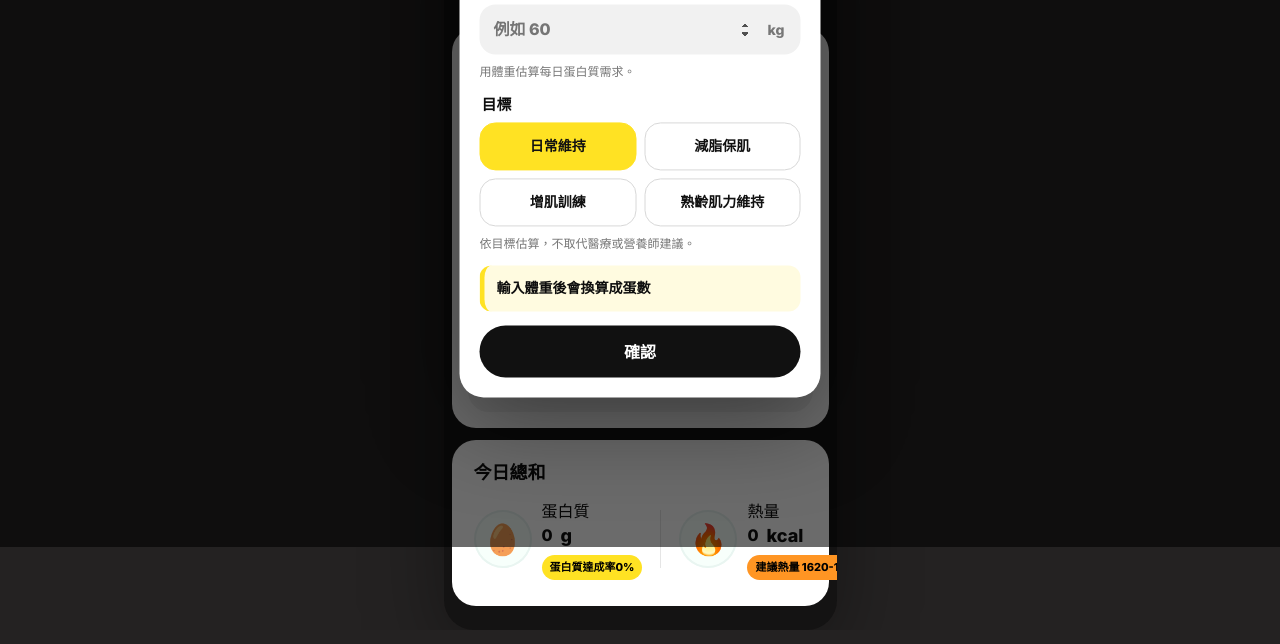
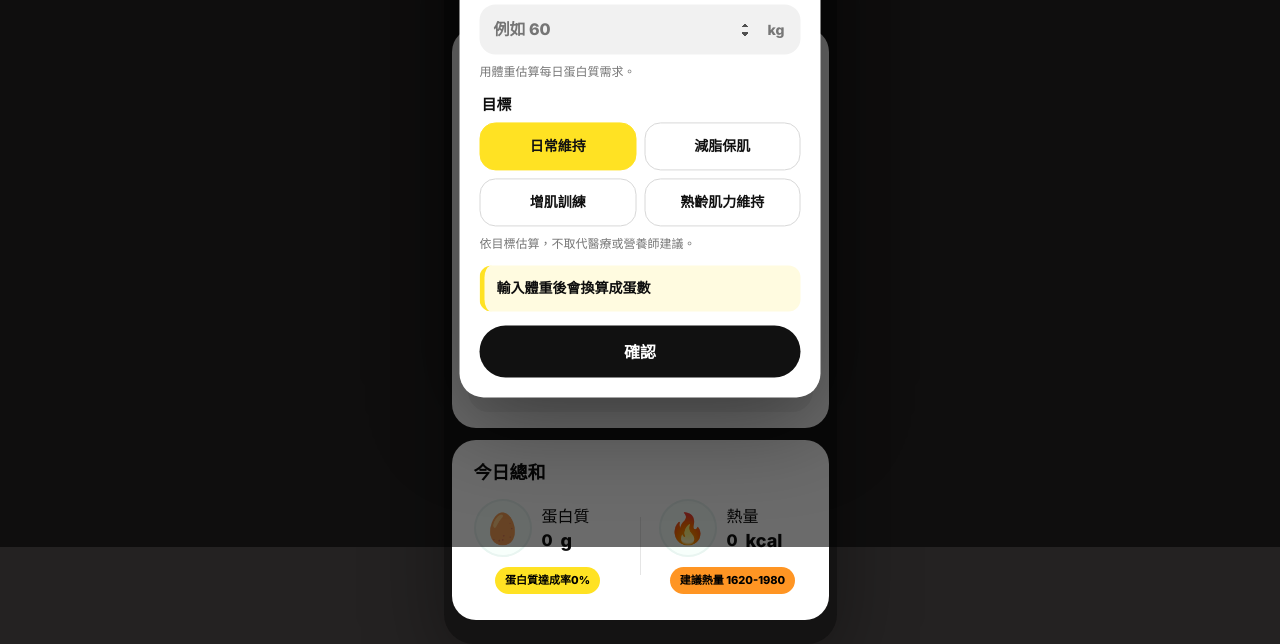
Before and after one commit to vickylan20-design/protein2026, a website: page index.html in a window 1280 px wide. Shown: the part 253-897 px from the top of the page. Drawn offline with Linux system fonts and the light colour scheme.

Commit message:
Fix summary badge layout

```diff
--- a/index.html
+++ b/index.html
@@ -77,8 +77,8 @@
               <div>
                 <span>蛋白質</span>
                 <strong><span id="totalProtein">0</span><small>g</small></strong>
-                <p class="summary-note tag tag-protein" id="proteinRate">蛋白質達成率0%</p>
               </div>
+              <p class="summary-note tag tag-protein" id="proteinRate">蛋白質達成率0%</p>
             </article>
             <div class="summary-divider" aria-hidden="true"></div>
             <article class="summary-item">
@@ -86,8 +86,8 @@
               <div>
                 <span>熱量</span>
                 <strong><span id="totalCalories">0</span><small>kcal</small></strong>
-                <p class="summary-note tag tag-energy" id="energyHint">建議熱量</p>
               </div>
+              <p class="summary-note tag tag-energy" id="energyHint">建議熱量</p>
             </article>
           </div>
         </section>
--- a/styles.css
+++ b/styles.css
@@ -406,12 +406,15 @@ h1 {
 }
 
 .summary-item {
-  display: flex;
+  display: grid;
+  grid-template-columns: auto minmax(0, 1fr);
+  grid-template-rows: auto auto;
   align-items: center;
-  gap: 10px;
+  column-gap: 10px;
+  row-gap: 10px;
 }
 
-.summary-item > div:last-child {
+.summary-item > div:not(.summary-icon) {
   min-width: 0;
 }
 
@@ -453,13 +456,16 @@ h1 {
 
 .summary-note {
   display: inline-flex;
+  grid-column: 1 / -1;
+  justify-self: center;
   width: max-content;
-  max-width: 100%;
-  margin: 8px 0 0;
-  padding: 5px 8px;
+  max-width: 150px;
+  margin: 0;
+  padding: 6px 10px;
   font-size: 11px;
   line-height: 1.3;
-  white-space: normal;
+  text-align: center;
+  white-space: nowrap;
 }
 
 .summary-divider {
```
